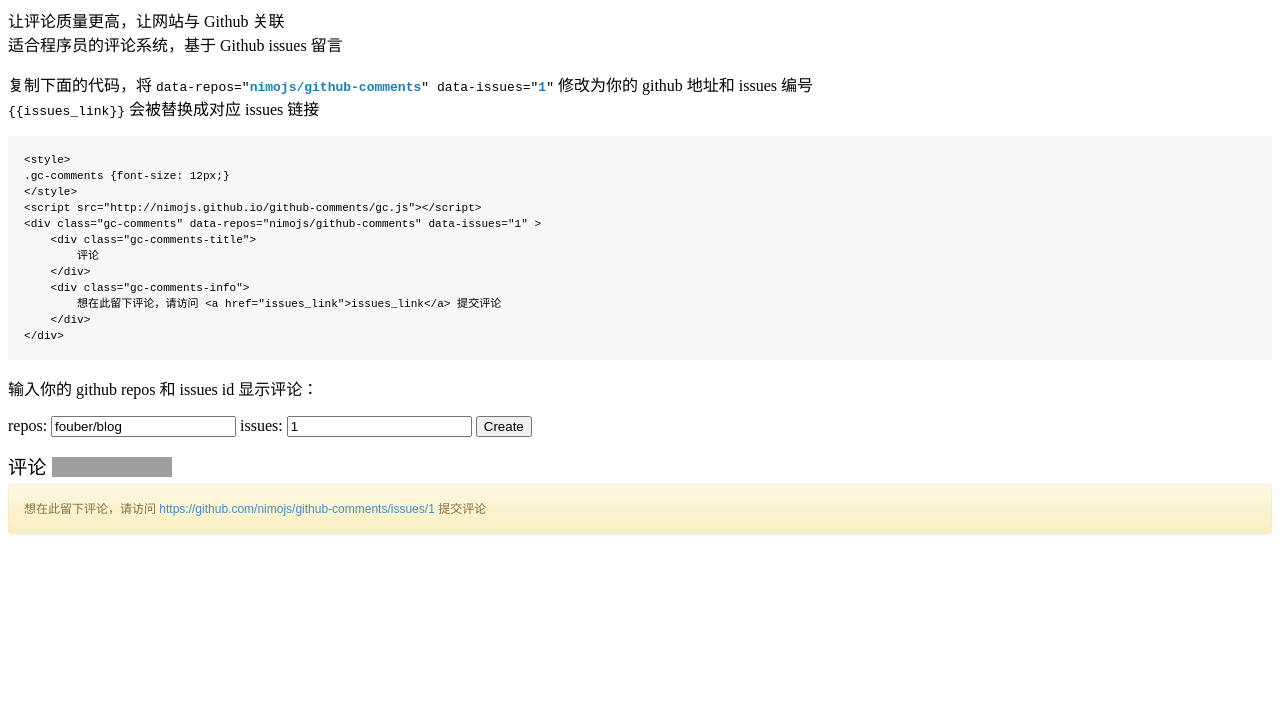
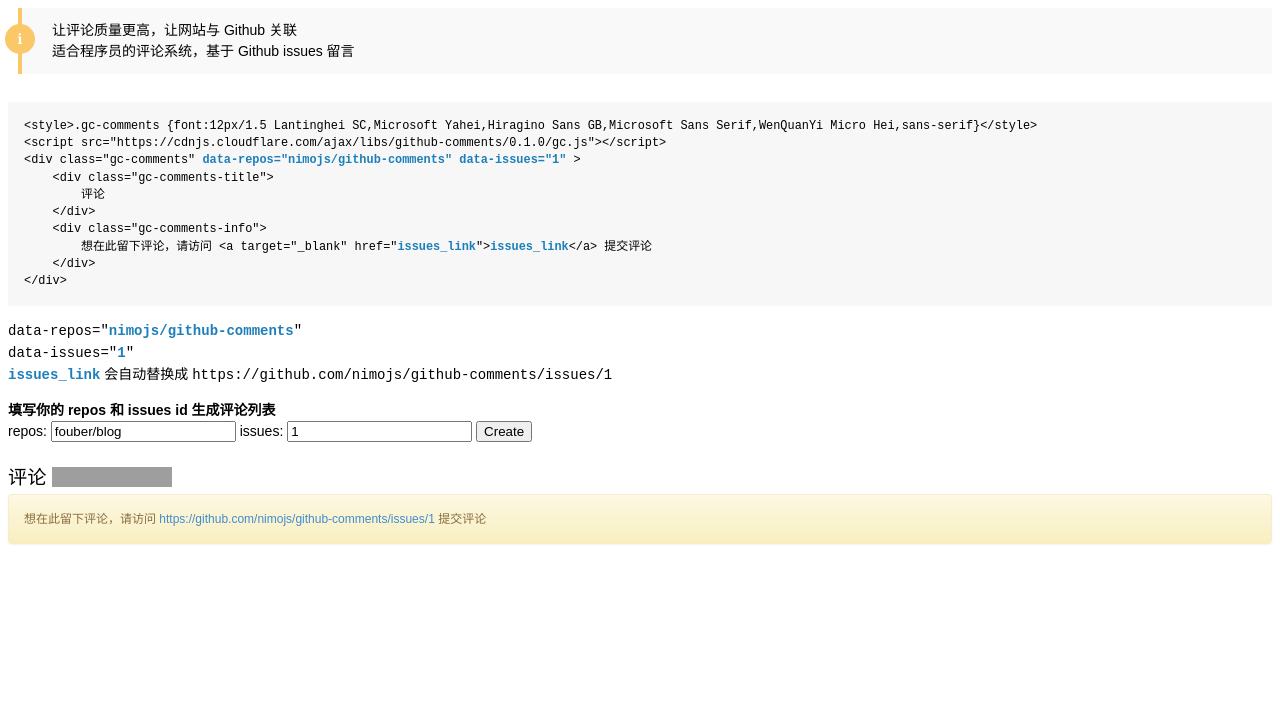
Before and after one commit to nimoc/github-comments, a website built with webpack: page index.html in a window 1280 px wide. Shown: the part 81-800 px from the top of the page. Built offline with nearby package versions, Linux system fonts and the light colour scheme; no server answers; grey boxes are pictures that could not be loaded.

Commit message:
add cdnjs

```diff
--- a/index.html
+++ b/index.html
@@ -5,53 +5,37 @@
     <title>Github Comments | gc.js</title>
     <meta name="viewport" content="width=device-width,initial-scale=1.0,maximum-scale=1.0,minimum-scale=1.0,user-scalable=no" />
 <style>
-#top {
-    position: fixed;
-    right: 10px;
-    bottom: 10px;
-    width:25px;
-    height:25px;
-    text-align: center;
-    line-height: 25px;
-    background-color: #999;
-    border-radius: 3px;
-    color: white;
-    font-size:12px;
-    cursor:pointer;
-    display: none;
-}
+body { font:14px/1.5 Lantinghei SC,Microsoft Yahei,Hiragino Sans GB,Microsoft Sans Serif,WenQuanYi Micro Hei,sans-serif } .info { padding: 12px 24px 12px 30px; margin: 2em 0 2em 10px; border-left: 4px solid #fac769; background-color: #f9f9f9; position: relative; border-top-left-radius: 0; border-top-right-radius: 0; } .info:before { position: absolute; top: 50%; margin-top: -17px; left: -17px; background-color: #fac769; color: #fff; content: "i"; width: 30px; height: 30px; border-radius: 100%; text-align: center; line-height: 30px; font-weight: 700; font-family: Georgia; } #top { position: fixed; right: 10px; bottom: 10px; width:25px; height:25px; text-align: center; line-height: 25px; background-color: #999; border-radius: 3px; color: white; font-size:12px; cursor:pointer; display: none; }
 </style>
 </head>
 <body>
-<h1> Github 留言系统</h1>
-<p>
+<h1>Github 留言系统</h1>
+<p class="info" >
 让评论质量更高，让网站与 Github 关联<br>
 适合程序员的评论系统，基于 Github issues 留言
 </p>
-<p>
-    复制下面的代码，将 <code>data-repos="<strong style="color:#1D7FB9;" >nimojs/github-comments</strong>" data-issues="<strong style="color:#1D7FB9;">1</strong>"</code> 修改为你的 github 地址和 issues 编号
-    <br>
-    <code>{{issues_link}}</code> 会被替换成对应 issues 链接
-</p>
 <pre style="padding: 16px;  font-size: 85%; line-height: 1.45; background-color: #f7f7f7; border-radius: 3px;overflow:scroll;" >
-&lt;style&gt;
-.gc-comments {font-size: 12px;}
-&lt;/style&gt;
-&lt;script src="http://nimojs.github.io/github-comments/gc.js"&gt;&lt;/script&gt;
-&lt;div class="gc-comments" data-repos="nimojs/github-comments" data-issues="1" &gt;
+&lt;style&gt;.gc-comments {font:12px/1.5 Lantinghei SC,Microsoft Yahei,Hiragino Sans GB,Microsoft Sans Serif,WenQuanYi Micro Hei,sans-serif}&lt;/style&gt;
+&lt;script src="https://cdnjs.cloudflare.com/ajax/libs/github-comments/0.1.0/gc.js"&gt;&lt;/script&gt;
+&lt;div class="gc-comments" <strong style="color:#1D7FB9;" >data-repos="nimojs/github-comments"</strong> <strong style="color:#1D7FB9;" >data-issues="1"</strong> &gt;
     &lt;div class="gc-comments-title"&gt;
         评论
     &lt;/div&gt;
     &lt;div class="gc-comments-info"&gt;
-        想在此留下评论，请访问 &lt;a href="issues_link"&gt;issues_link&lt;/a&gt; 提交评论
+        想在此留下评论，请访问 &lt;a target="_blank" href="<strong style="color:#1D7FB9;" >issues_link</strong>"&gt;<strong style="color:#1D7FB9;" >issues_link</strong>&lt;/a&gt; 提交评论
     &lt;/div&gt;
 &lt;/div&gt;
 </pre>
+<p class="code-desc" >
+    <code>data-repos="<strong style="color:#1D7FB9;" >nimojs/github-comments</strong>"</code><br />
+    <code>data-issues="<strong style="color:#1D7FB9;">1</strong>"</code><br />
+    <code><strong style="color:#1D7FB9;" >issues_link</strong></code> 会自动替换成 <code>https://github.com/nimojs/github-comments/issues/1</code>
+</p>
 
-<p>
-    输入你的 github repos 和 issues id 显示评论：
 <form action="" id="MainForm">
 <label>
+    <strong>填写你的 repos 和 issues id 生成评论列表</strong>
+    <br>
     repos:
     <input type="text" id="Repos" placeholder="user/repo" value="fouber/blog" >
 </label>
@@ -61,20 +45,18 @@
 </label>
 <button type="submit">Create</button>
 </form>
+<br />
 <div id="Load"></div>
-</p>
 
-<style>
-.gc-comments {font-size: 12px;}
-</style>
+
+<style>.gc-comments {font:12px/1.5 Lantinghei SC,Microsoft Yahei,Hiragino Sans GB,Microsoft Sans Serif,WenQuanYi Micro Hei,sans-serif}</style>
 <script src="gc.js"></script>
-
 <div class="gc-comments" data-repos="nimojs/github-comments" data-issues="1" >
     <div class="gc-comments-title">
         评论
     </div>
     <div class="gc-comments-info">
-        想在此留下评论，请访问 <a href="issues_link">issues_link</a> 提交评论
+        想在此留下评论，请访问 <a target="_blank" href="issues_link">issues_link</a> 提交评论
     </div>
 </div>
 
```
Also changed, not shown: package.json (added, +40 -0 lines), README.md. Lines whose indentation alone changed are shown as unchanged.
